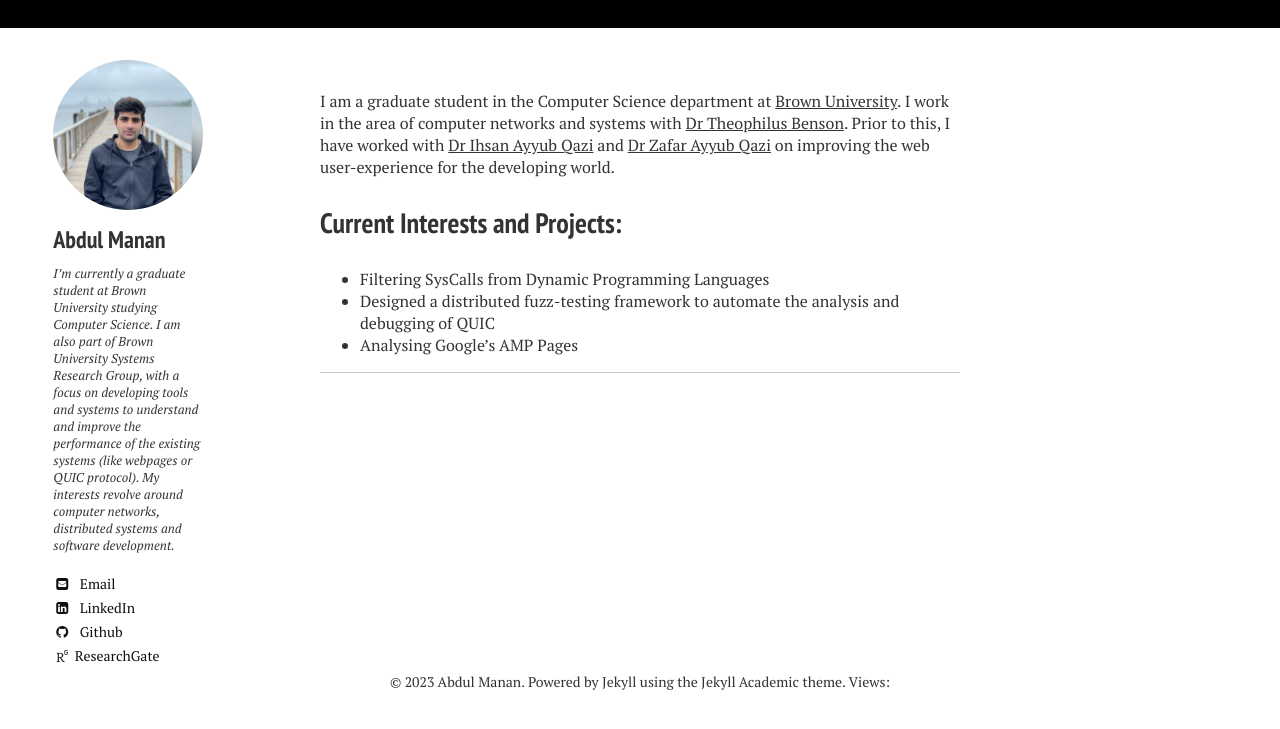
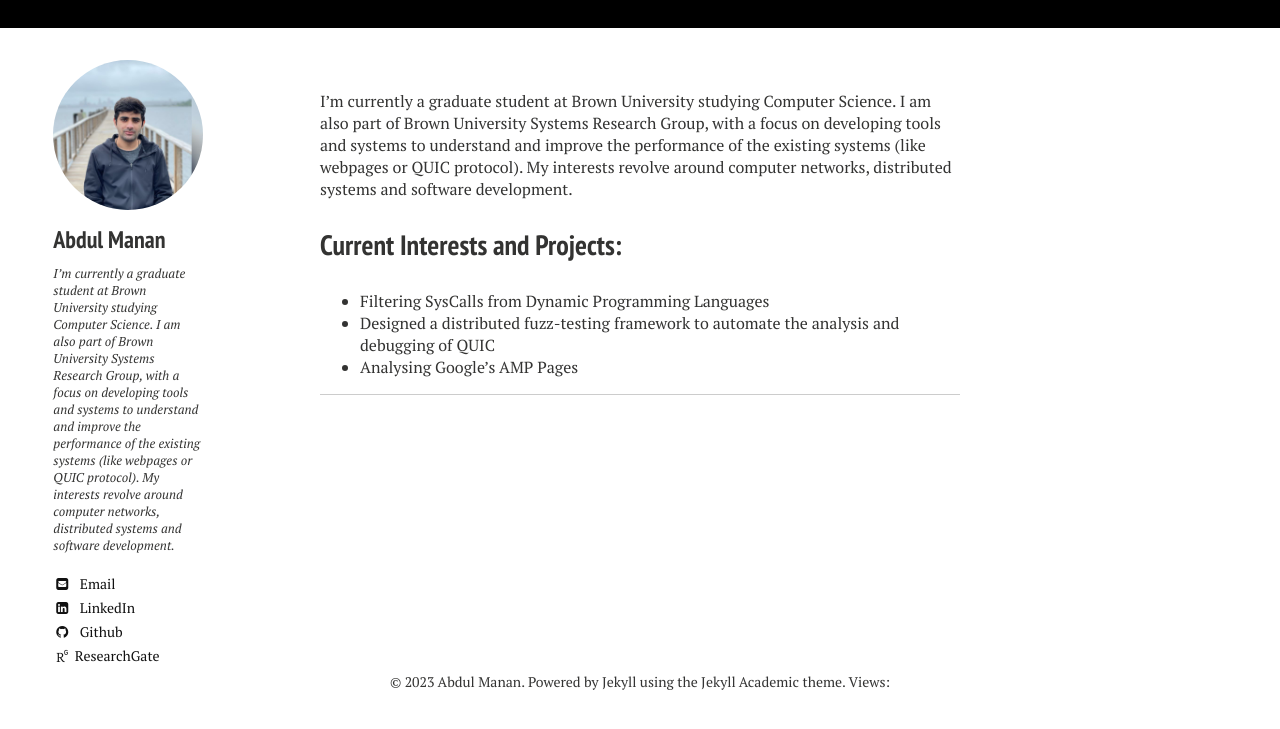
Before and after one commit to abdul-manaan/abdul-manaan.github.io, a Jekyll site: the page built from index.md, in a window 1280 px wide, cut to the strip 104-833 px from the top of the page. Built offline with Jekyll 4.4.1, drawn with Linux system fonts in a browser that asks for light colours; nearby versions of some CDN libraries; some web fonts are replaced.

Commit message:
Update index.md

```diff
--- a/index.md
+++ b/index.md
@@ -1,12 +1,13 @@
 ---
 layout: page
-excerpt: I am currently a graduate student at Brown University studying Computer Science. I am also part of Brown University Systems Research Group, with a focus on developing tools and systems to understand and improve the performance of the existing systems (like webpages or QUIC protocol). My interests revolve around computer networks, distributed systems and software development.
+excerpt: Currently a Graduate Student at Brown University studying Computer Science. My interests revolve around computer networks, distributed systems and software development.
 menutitle: Home
 menuorder: 1
 tags: ["Abdul Manan", "Brown University", "MS", "Student", "LUMS", "Web Performance"]
 ---
 
-I am a graduate student in the Computer Science department at <a href="https://www.brown.edu">Brown University</a>. I work in the area of computer networks and systems with <a href="https://cs.brown.edu/~tab">Dr Theophilus Benson</a>. Prior to this, I have worked with <a href="https://web.lums.edu.pk/~ihsan/">Dr Ihsan Ayyub Qazi</a> and <a>Dr Zafar Ayyub Qazi</a> on improving the web user-experience for the developing world.
+I’m currently a graduate student at Brown University studying Computer Science. I am also part of Brown University Systems Research Group, with a focus on developing tools and systems to understand and improve the performance of the existing systems (like webpages or QUIC protocol). My interests revolve around computer networks, distributed systems and software development.
+
 
 ## Current Interests and Projects:
 
```
